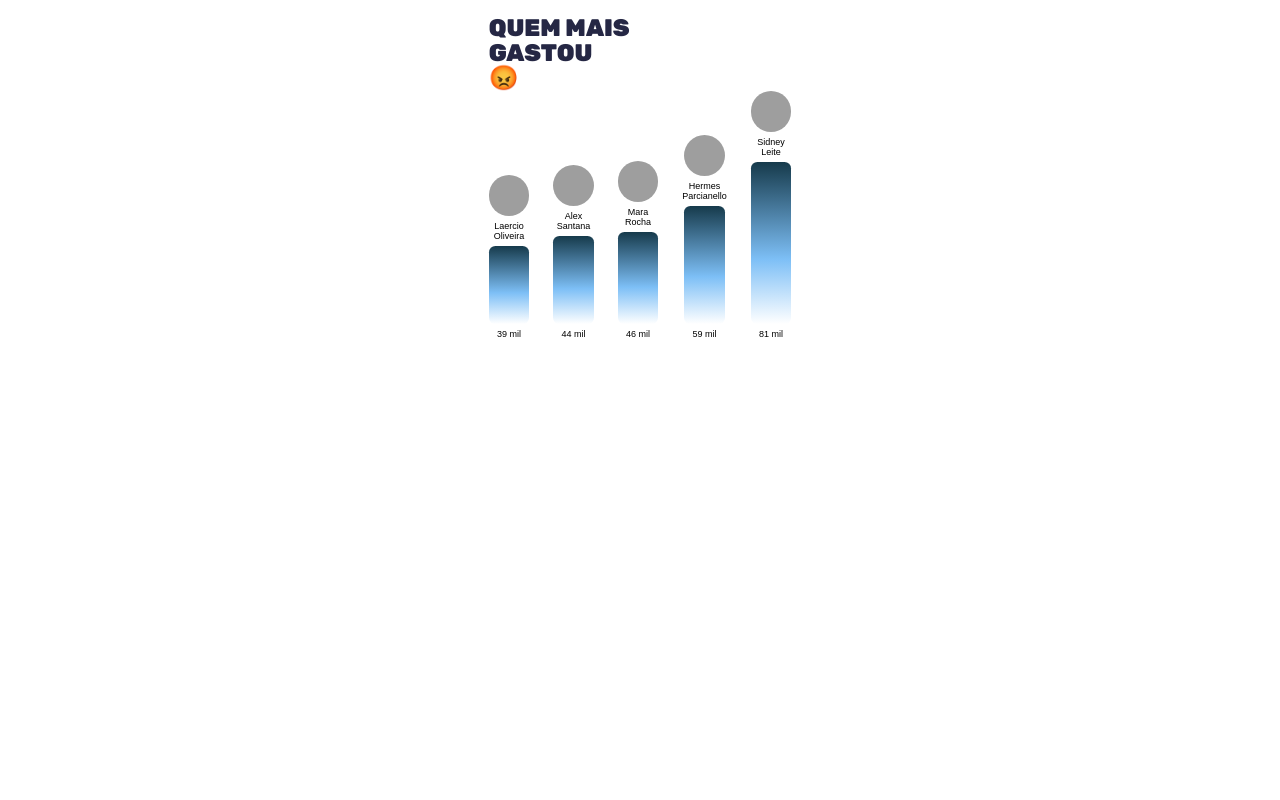
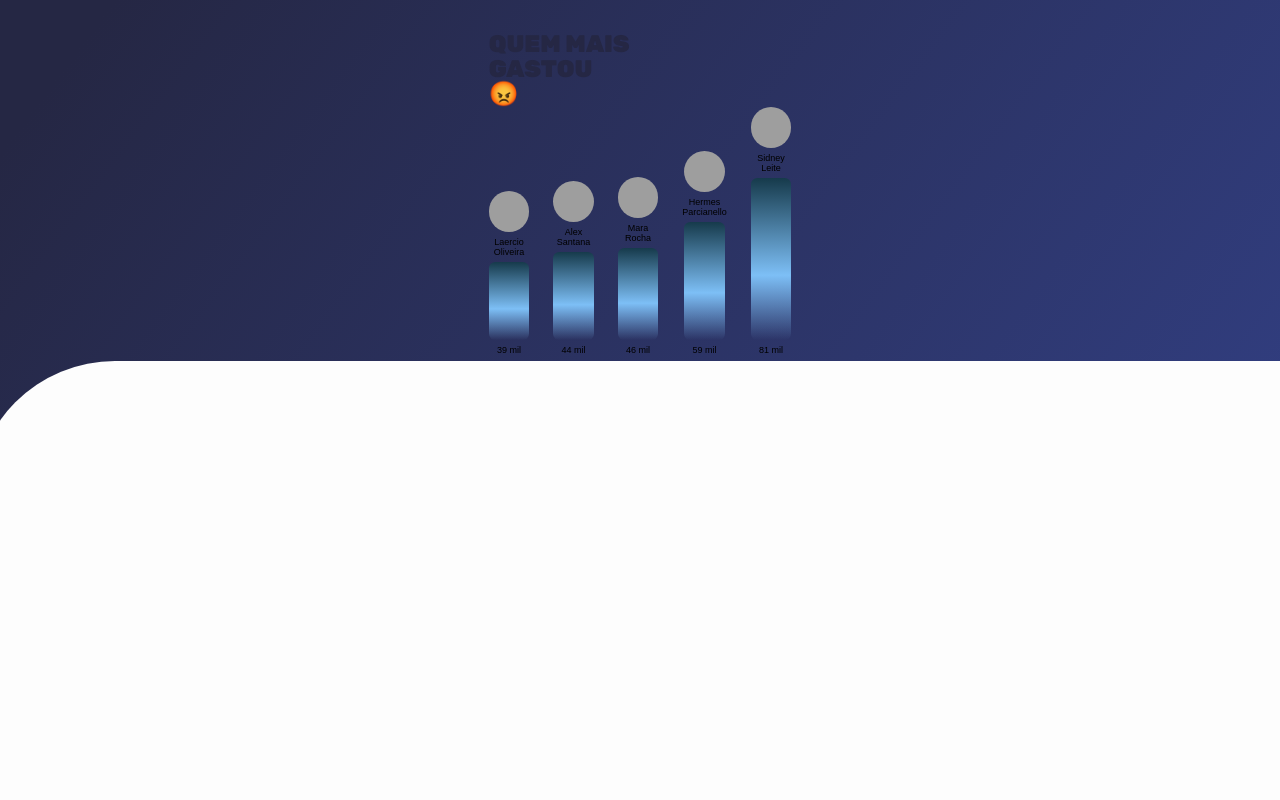
Before and after one commit to LucasRocha2308/Sentila, a React (Create React App) app: page / in a window 1280 px wide. Shown: the top 800 px of the page. Built offline with nearby package versions, Linux system fonts and the light colour scheme; grey boxes are pictures that could not be loaded; a web font is replaced by a local one.

Commit message:
fix: ajustar padding do container

```diff
--- a/src/App.tsx
+++ b/src/App.tsx
@@ -1,9 +1,13 @@
+import Background from "./components/Background";
 import MoreSpent from "./components/MoreSpent";
 import { Container } from "./styles";
 
 function App() {
   return (
     <Container>
+      <Background>
+        <div></div>
+      </Background>
       <div className="g1">
         <MoreSpent />
       </div>
--- /dev/null
+++ b/src/components/Background/index.tsx
@@ -0,0 +1,20 @@
+import { ReactNode } from "react";
+import { BackgroundWrapper } from "./styles";
+
+interface BackgroundProps {
+  children: ReactNode;
+}
+
+const Background = ({ children }: BackgroundProps) => {
+  return (
+    <BackgroundWrapper>
+      <div className="background1">
+        <div className="background2" />
+      </div>
+      <div className="background3" />
+      <div className="background4" />
+    </BackgroundWrapper>
+  );
+};
+
+export default Background;
--- /dev/null
+++ b/src/components/Background/styles.ts
@@ -0,0 +1,43 @@
+import styled from "styled-components";
+
+export const BackgroundWrapper = styled.div`
+  inset: 0;
+  z-index: -3;
+  position: absolute;
+
+  .background1 {
+    width: 100%;
+    height: 907px;
+    position: relative;
+    background: linear-gradient(126.85deg, #252744 5.86%, #34438e 101.25%);
+  }
+
+  .background2 {
+    bottom: 0;
+    height: 546px;
+    position: absolute;
+    background: var(--white);
+    width: calc(100% + 26px);
+    transform: translateX(-26px);
+    border-top-left-radius: 141px;
+  }
+
+  .background3 {
+    height: 321px;
+    width: calc(100% + 26px);
+    background: var(--light-blue);
+    border-top-left-radius: 141px;
+    border-bottom-left-radius: 141px;
+    transform: translate(-26px, -65px);
+  }
+
+  .background4 {
+    bottom: 0;
+    height: 546px;
+    margin-top: 52px;
+    width: calc(100% + 26px);
+    transform: translateX(-26px);
+    border-top-left-radius: 141px;
+    background: linear-gradient(180deg, #34438e 0%, #252744 100%);
+  }
+`;
--- a/src/styles.ts
+++ b/src/styles.ts
@@ -3,7 +3,7 @@ import styled from "styled-components";
 export const Container = styled.div`
   max-width: 1180px;
   margin: 0 auto;
-  padding: 1rem;
+  padding: 2rem;
 
   .g1 {
     width: max-content;
--- a/src/styles/global.ts
+++ b/src/styles/global.ts
@@ -15,7 +15,7 @@ export default createGlobalStyle`
             --light-blue: #4DBFF6;
         }
     body{
-
+       background: var(--white);
     }
     body,input{
         font-family: 'DM Sans', sans-serif;
```
